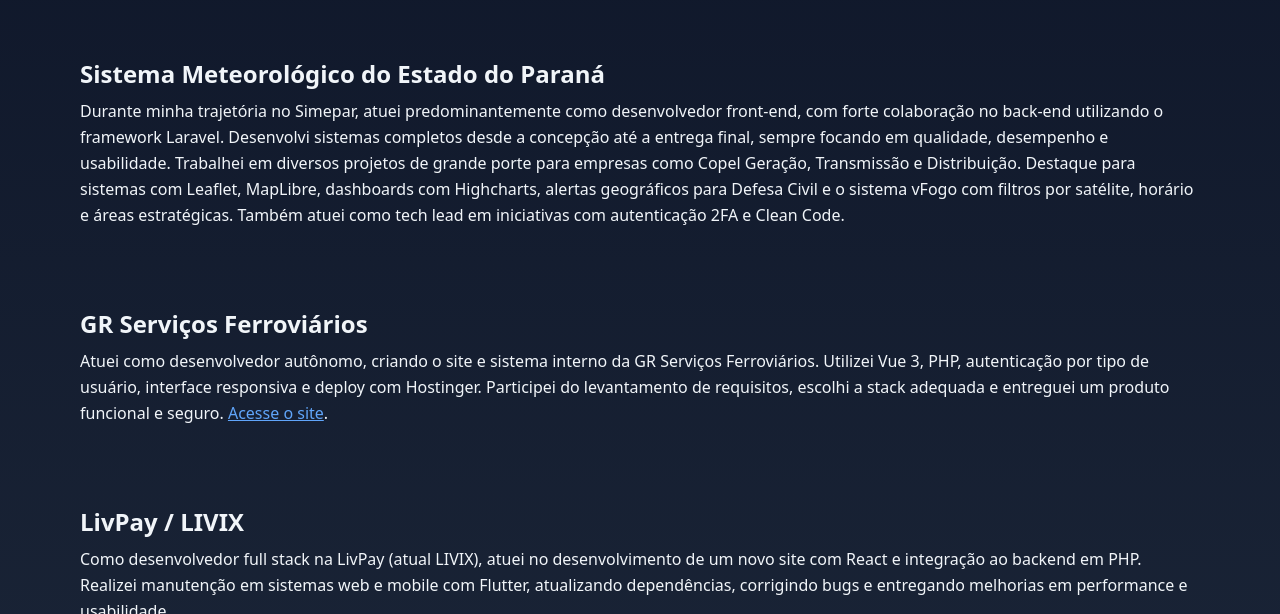
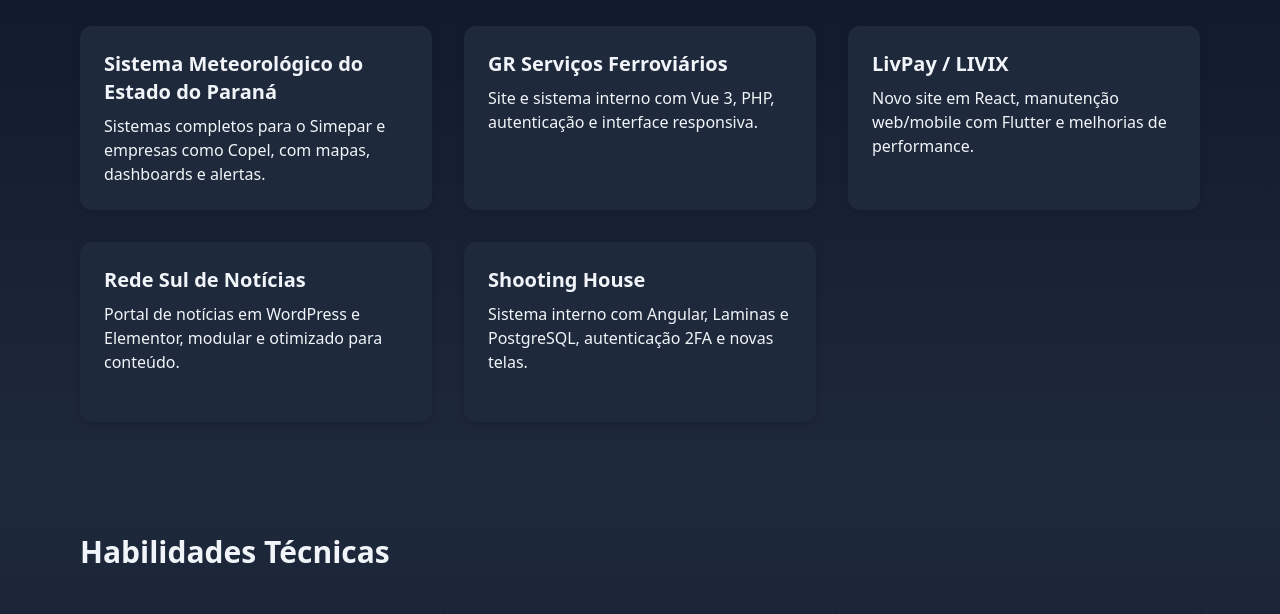
Before and after one commit to MatheusSocoloski/portifolio-MatheusSocoloski.github.io, a plain HTML site: page index.html in a window 1280 px wide. Shown: the part 690-1304 px from the top of the page. Drawn offline with nearby package versions, Linux system fonts and the light colour scheme.

Commit message:
atualizando portifolio

```diff
--- a/index.html
+++ b/index.html
@@ -54,6 +54,42 @@
     .flutter:hover { background-color: #02569b; }
     .wordpress:hover { background-color: #21759b; }
     .elementor:hover { background-color: #92003b; }
+    /* Cards de projetos */
+    .projeto-card {
+      transition: transform 0.3s, box-shadow 0.3s, background 0.3s;
+      min-height: 180px;
+      cursor: pointer;
+      background: #1e293b;
+      color: #f1f5f9;
+      box-shadow: 0 2px 8px 0 rgba(0,0,0,0.15);
+      overflow: hidden;
+      position: relative;
+      z-index: 1;
+    }
+    .projeto-card:hover, .projeto-card.ativo {
+      transform: scale(1.06);
+      background: #0f172a;
+      color: #fff;
+      z-index: 10;
+      box-shadow: 0 8px 32px 0 rgba(0,0,0,0.25);
+    }
+    .projeto-card .projeto-resumo {
+      min-height: 60px;
+    }
+    .projeto-card .projeto-detalhe {
+      opacity: 0;
+      max-height: 0;
+      transition: opacity 0.3s, max-height 0.3s;
+      overflow: hidden;
+    }
+    .projeto-card.ativo .projeto-detalhe {
+      opacity: 1;
+      max-height: 400px;
+      margin-top: 0.5rem;
+    }
+    .projeto-card.ativo .projeto-resumo {
+      display: none;
+    }
   </style>
 </head>
 <body>
@@ -75,7 +111,7 @@
       <div class="max-w-4xl mx-auto px-4 text-center">
         <h2 class="text-3xl font-semibold mb-6 animate__animated animate__fadeIn">Sobre</h2>
         <p class="mb-4 text-lg">
-          Sou desenvolvedor apaixonado por tecnologia, formado em Ciência da Computação, com experiência em projetos de destaque como sistemas meteorológicos para o Estado do Paraná (Simepar), soluções para empresas como Copel, GR Serviços Ferroviários, LivPay/LIVIX, Rede Sul de Notícias e Shooting House. Atuo tanto no front-end quanto no back-end, utilizando stacks modernas como Vue.js, React, Laravel, PHP, Flutter e WordPress.
+          Sou desenvolvedor apaixonado por tecnologia, formado em Ciência da Computação, com experiência em projetos de destaque como sistemas meteorológicos para o Estado do Paraná (Simepar), GR Serviços Ferroviários, LivPay/LIVIX, Rede Sul de Notícias e Shooting House. Atuo tanto no front-end quanto no back-end, utilizando stacks modernas como Vue.js, React, Laravel, PHP, Flutter e WordPress.
         </p>
         <p class="mb-4 text-lg">
           Busco sempre evoluir, aplicando boas práticas, Clean Code e novas tecnologias para entregar soluções de alta qualidade, desempenho e usabilidade. Estou aberto a novas oportunidades e colaborações!
@@ -87,44 +123,26 @@
       </div>
     </section>
 
+    <!-- SESSÃO PROJETOS COM CARDS INTERATIVOS -->
     <section id="projetos" class="py-16 gradient">
-      <div class="max-w-6xl mx-auto px-4 space-y-20">
+      <div class="max-w-6xl mx-auto px-4">
         <h2 class="text-3xl font-semibold text-center mb-12 animate__animated animate__fadeIn">Projetos</h2>
-
-        <div>
-          <h3 class="text-2xl font-bold text-cyan-400 mb-2">Sistema Meteorológico do Estado do Paraná</h3>
-          <p class="text-base leading-relaxed">
-            Durante minha trajetória no Simepar, atuei predominantemente como desenvolvedor front-end, com forte colaboração no back-end utilizando o framework Laravel. Desenvolvi sistemas completos desde a concepção até a entrega final, sempre focando em qualidade, desempenho e usabilidade.
-            Trabalhei em diversos projetos de grande porte para empresas como Copel Geração, Transmissão e Distribuição. Destaque para sistemas com Leaflet, MapLibre, dashboards com Highcharts, alertas geográficos para Defesa Civil e o sistema vFogo com filtros por satélite, horário e áreas estratégicas. Também atuei como tech lead em iniciativas com autenticação 2FA e Clean Code.
-          </p>
-        </div>
-
-        <div>
-          <h3 class="text-2xl font-bold text-cyan-400 mb-2">GR Serviços Ferroviários</h3>
-          <p class="text-base leading-relaxed">
-            Atuei como desenvolvedor autônomo, criando o site e sistema interno da GR Serviços Ferroviários. Utilizei Vue 3, PHP, autenticação por tipo de usuário, interface responsiva e deploy com Hostinger. Participei do levantamento de requisitos, escolhi a stack adequada e entreguei um produto funcional e seguro. <a href="https://grservicosferroviarios.com/" target="_blank" class="text-blue-400 underline">Acesse o site</a>.
-          </p>
-        </div>
-
-        <div>
-          <h3 class="text-2xl font-bold text-cyan-400 mb-2">LivPay / LIVIX</h3>
-          <p class="text-base leading-relaxed">
-            Como desenvolvedor full stack na LivPay (atual LIVIX), atuei no desenvolvimento de um novo site com React e integração ao backend em PHP. Realizei manutenção em sistemas web e mobile com Flutter, atualizando dependências, corrigindo bugs e entregando melhorias em performance e usabilidade.
-          </p>
-        </div>
-
-        <div>
-          <h3 class="text-2xl font-bold text-cyan-400 mb-2">Rede Sul de Notícias</h3>
-          <p class="text-base leading-relaxed">
-            Desenvolvi o portal de notícias completo com WordPress e Elementor, estrutura modular, categorização de blogs, integração com anúncios e otimização para grande volume de conteúdo. Projeto responsivo, moderno e fácil de manter.
-          </p>
-        </div>
-
-        <div>
-          <h3 class="text-2xl font-bold text-cyan-400 mb-2">Shooting House</h3>
-          <p class="text-base leading-relaxed">
-            Na Shooting House atuei como full stack com Angular, Laminas (Zend) e PostgreSQL. Implantei autenticação em dois fatores com Google Authenticator, criei novas telas com validação e segurança aprimorada, e melhorei a usabilidade geral do sistema interno.
-          </p>
+        <div class="grid sm:grid-cols-2 md:grid-cols-3 gap-8">
+          <div
+            v-for="(projeto, idx) in projetos"
+            :key="projeto.nome"
+            class="projeto-card p-6 rounded-xl group"
+            :class="{ 'ativo': projetoAtivo === idx }"
+            @mouseenter="projetoAtivo = idx"
+            @mouseleave="projetoAtivo = null"
+          >
+            <h3 class="text-xl font-bold text-cyan-400 mb-2">{{ projeto.nome }}</h3>
+            <p class="projeto-resumo text-base">{{ projeto.resumo }}</p>
+            <div class="projeto-detalhe text-base leading-relaxed">
+              <p v-html="projeto.detalhe"></p>
+              <a v-if="projeto.link" :href="projeto.link" target="_blank" class="text-blue-400 underline">Acesse o site</a>
+            </div>
+          </div>
         </div>
       </div>
     </section>
@@ -156,6 +174,36 @@
     new Vue({
       el: '#app',
       data: {
+        projetoAtivo: null,
+        projetos: [
+          {
+            nome: 'Sistema Meteorológico do Estado do Paraná',
+            resumo: 'Sistemas completos para o Simepar e empresas como Copel, com mapas, dashboards e alertas.',
+            detalhe: `Durante minha trajetória no Simepar, atuei predominantemente como desenvolvedor front-end, com forte colaboração no back-end utilizando o framework Laravel. Desenvolvi sistemas completos desde a concepção até a entrega final, sempre focando em qualidade, desempenho e usabilidade.
+            Trabalhei em diversos projetos de grande porte para empresas como Copel Geração, Transmissão e Distribuição. Destaque para sistemas com Leaflet, MapLibre, dashboards com Highcharts, alertas geográficos para Defesa Civil e o sistema vFogo com filtros por satélite, horário e áreas estratégicas. Também atuei como tech lead em iniciativas com autenticação 2FA e Clean Code.`
+          },
+          {
+            nome: 'GR Serviços Ferroviários',
+            resumo: 'Site e sistema interno com Vue 3, PHP, autenticação e interface responsiva.',
+            detalhe: `Atuei como desenvolvedor autônomo, criando o site e sistema interno da GR Serviços Ferroviários. Utilizei Vue 3, PHP, autenticação por tipo de usuário, interface responsiva e deploy com Hostinger. Participei do levantamento de requisitos, escolhi a stack adequada e entreguei um produto funcional e seguro.`,
+            link: 'https://grservicosferroviarios.com/'
+          },
+          {
+            nome: 'LivPay / LIVIX',
+            resumo: 'Novo site em React, manutenção web/mobile com Flutter e melhorias de performance.',
+            detalhe: `Como desenvolvedor full stack na LivPay (atual LIVIX), atuei no desenvolvimento de um novo site com React e integração ao backend em PHP. Realizei manutenção em sistemas web e mobile com Flutter, atualizando dependências, corrigindo bugs e entregando melhorias em performance e usabilidade.`
+          },
+          {
+            nome: 'Rede Sul de Notícias',
+            resumo: 'Portal de notícias em WordPress e Elementor, modular e otimizado para conteúdo.',
+            detalhe: `Desenvolvi o portal de notícias completo com WordPress e Elementor, estrutura modular, categorização de blogs, integração com anúncios e otimização para grande volume de conteúdo. Projeto responsivo, moderno e fácil de manter.`
+          },
+          {
+            nome: 'Shooting House',
+            resumo: 'Sistema interno com Angular, Laminas e PostgreSQL, autenticação 2FA e novas telas.',
+            detalhe: `Na Shooting House atuei como full stack com Angular, Laminas (Zend) e PostgreSQL. Implantei autenticação em dois fatores com Google Authenticator, criei novas telas com validação e segurança aprimorada, e melhorei a usabilidade geral do sistema interno.`
+          }
+        ],
         tecnologias: [
           { nome: 'Vue.js', icone: 'fab fa-vuejs', classe: 'vue' },
           { nome: 'Nuxt 3', icone: 'fas fa-layer-group', classe: 'nuxt' },
```
